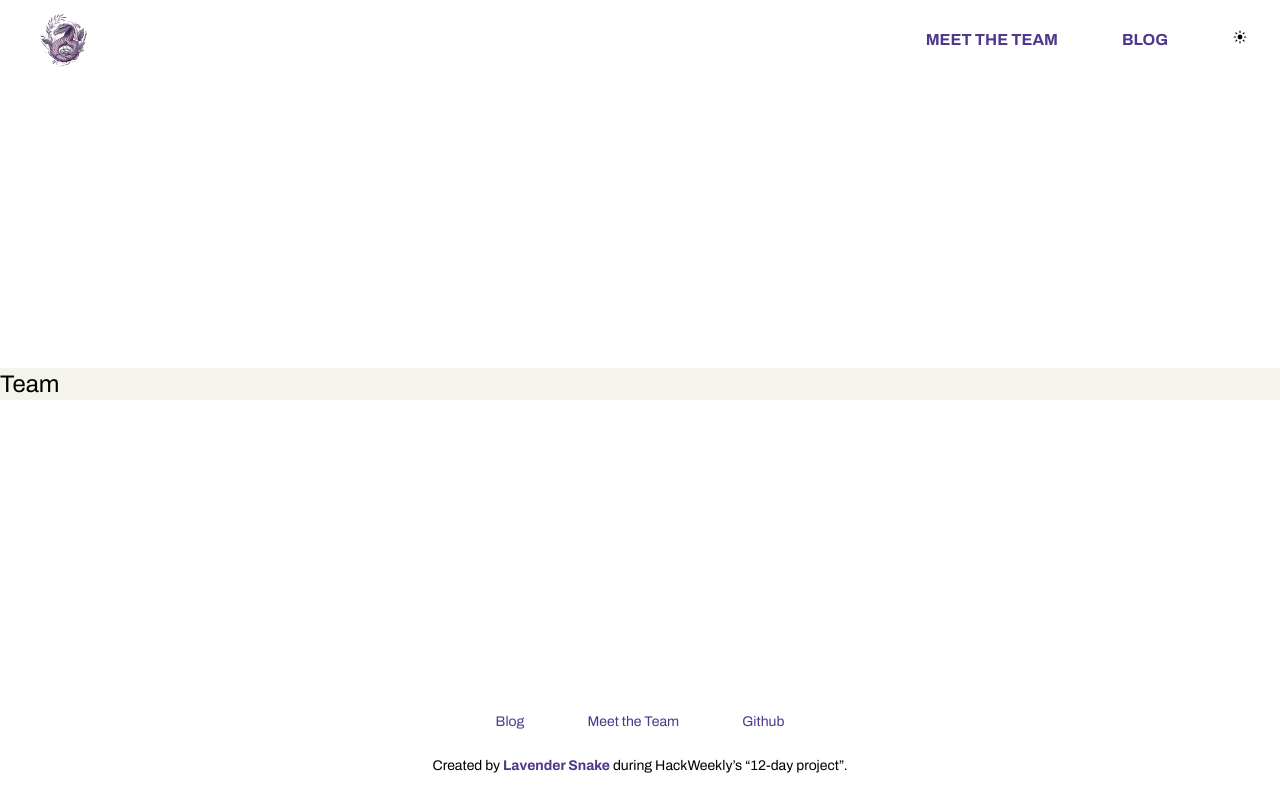
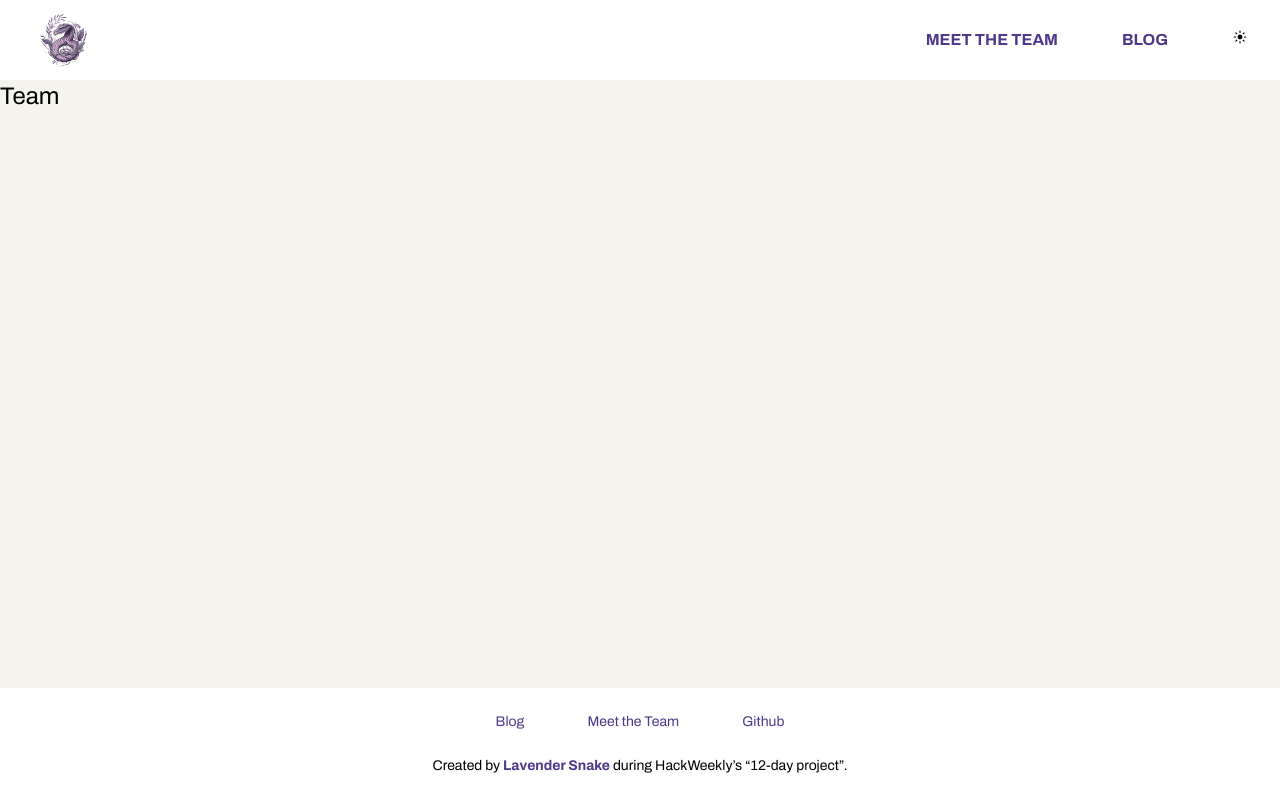
Before and after one commit to Hack-Weekly/lavender-snake-blog, a Next.js app: page /team in a window 1280 px wide. Built offline with nearby package versions, Linux system fonts and the light colour scheme.

Commit message:
Fix: main content not taking full available height

```diff
--- a/app/(public)/layout.tsx
+++ b/app/(public)/layout.tsx
@@ -9,7 +9,7 @@ export default function PublicLayout({
 	return (
 		<div className="min-h-dscreen flex flex-col items-center justify-between">
 			<Nav />
-			<main className="w-full bg-primary-bg">{children}</main>
+			<main className="w-full flex-1 bg-primary-bg">{children}</main>
 			<Footer />
 		</div>
 	)
```
